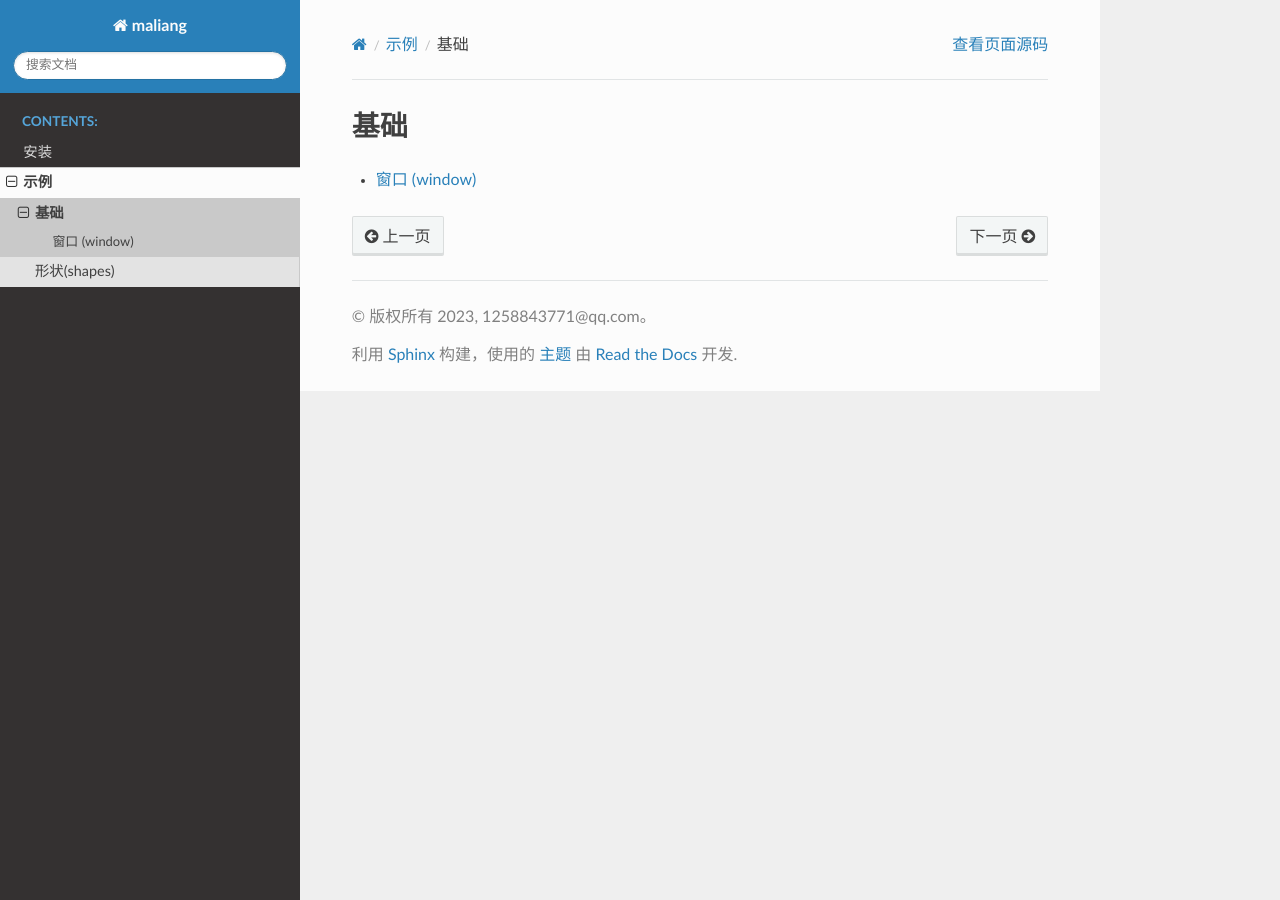
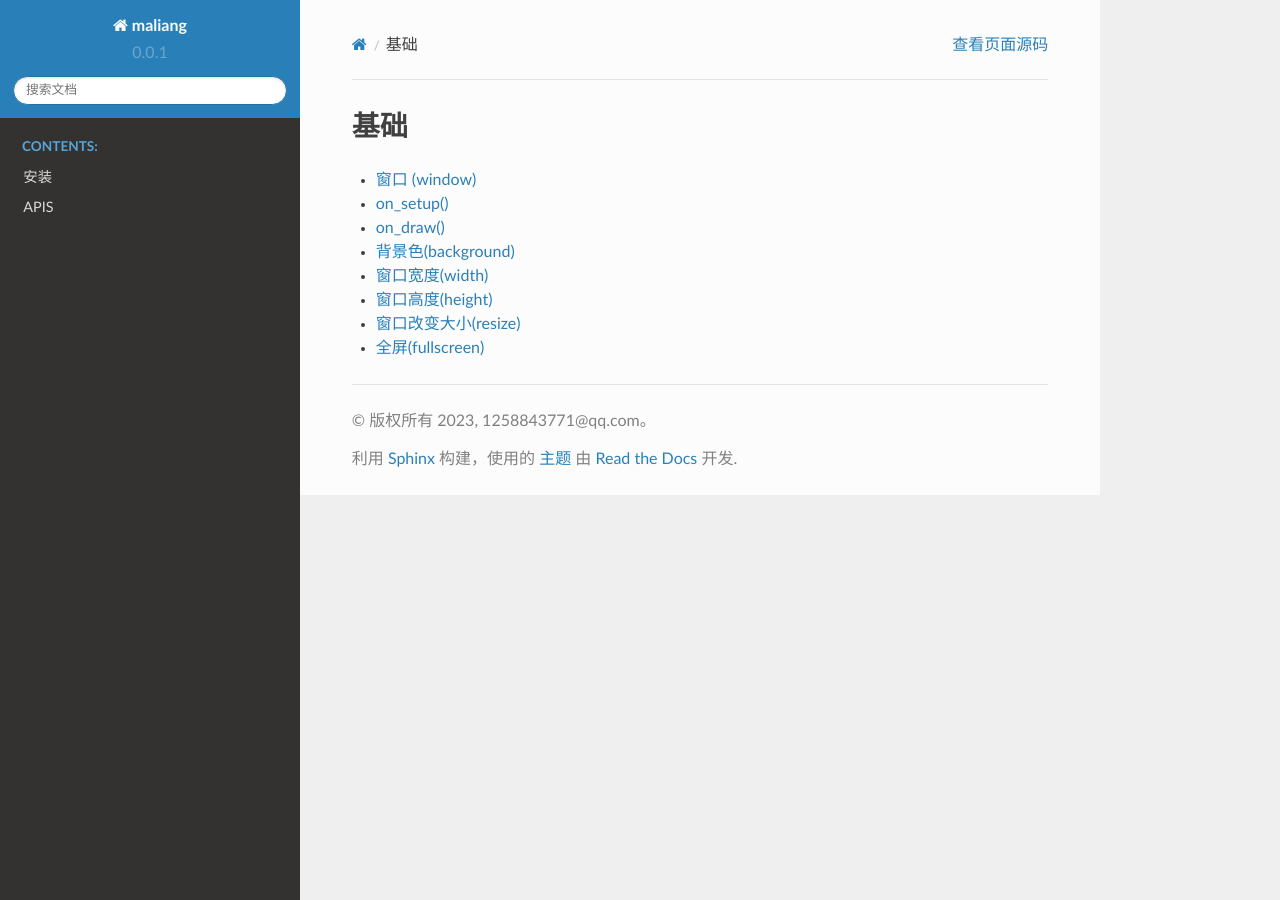
Before and after one commit to MLGB-bot/maliang, a Sphinx documentation site: the page built from docs/source/examples/ahead/index.rst, in a window 1280 px wide. Built offline with Sphinx 7.4.7 and the Read the Docs theme 2.0.0, drawn with Linux system fonts in a browser that asks for light colours; pages that are not in the unit, such as notebooks, are missing from menus; the version number is read from the project's files by our own code.

Commit message:
更新文档内容

```diff
--- a/docs/source/examples/index.rst
+++ b/docs/source/apis/index.rst
@@ -1,10 +1,11 @@
-示例
+APIS
 =============
 
 
 .. toctree::
-    :maxdepth: 2
+    :maxdepth: 4
     :caption: Contents:
 
-    ahead/index
-    shapes/index
+
+    window
+    monitor
--- a/docs/source/conf.py
+++ b/docs/source/conf.py
@@ -6,18 +6,17 @@
 # -- Project information -----------------------------------------------------
 # https://www.sphinx-doc.org/en/master/usage/configuration.html#project-information
 
-# import os, sys
-# print(os.path.join(os.path.abspath("../../"), "examples"))
-# # sys.path.insert(0, os.path.join(os.path.abspath("../../"), "examples") )
-# sys.path.insert(0, os.path.abspath("../../") )
+import os, sys
+sys.path.insert(0, os.path.abspath("../../") )
 
-# import maliang
+import maliang
 
 project = 'maliang'
 copyright = '2023, 1258843771@qq.com'
 author = '1258843771@qq.com'
-release = '0.0.1'
-# release = maliang.__version__
+# release = '0.0.1'
+release = maliang.__version__
+version = maliang.__version__
 
 # -- General configuration ---------------------------------------------------
 # https://www.sphinx-doc.org/en/master/usage/configuration.html#general-configuration
@@ -25,6 +24,7 @@ release = '0.0.1'
 extensions = [
     'recommonmark',
     'sphinx.ext.autosectionlabel',
+    'sphinx.ext.autodoc',
 ]
 # autosectionlabel_prefix_document = True
 
--- a/docs/source/examples/ahead/index.rst
+++ b/docs/source/examples/ahead/index.rst
@@ -3,6 +3,13 @@
 
 
 .. toctree::
-    :maxdepth: 2
+    :maxdepth: 3
 
     window
+    on_setup
+    on_draw
+    background
+    width
+    height
+    resize
+    fullscreen
--- a/docs/source/index.rst
+++ b/docs/source/index.rst
@@ -12,6 +12,11 @@ Welcome to maliang's documentation!
 
    install
    examples/index
+   apis/index
+
+
+
+
 
 Indices and tables
 ==================
```
Also changed, not shown: docs/source/apis/monitor.rst (added, +9 -0 lines), docs/source/apis/window.rst (added, +9 -0 lines), docs/source/examples/ahead/background.rst (added, +30 -0 lines), docs/source/examples/ahead/fullscreen.rst (added, +11 -0 lines), docs/source/examples/ahead/height.rst (added, +10 -0 lines), docs/source/examples/ahead/on_draw.rst (added, +14 -0 lines), docs/source/examples/ahead/on_setup.rst (added, +12 -0 lines), docs/source/examples/ahead/resize.rst (added, +10 -0 lines), docs/source/examples/ahead/width.rst (added, +10 -0 lines), docs/source/examples/ahead/window.rst (+4 -4 lines), docs/source/_static/examples/ahead/background.png (added).
